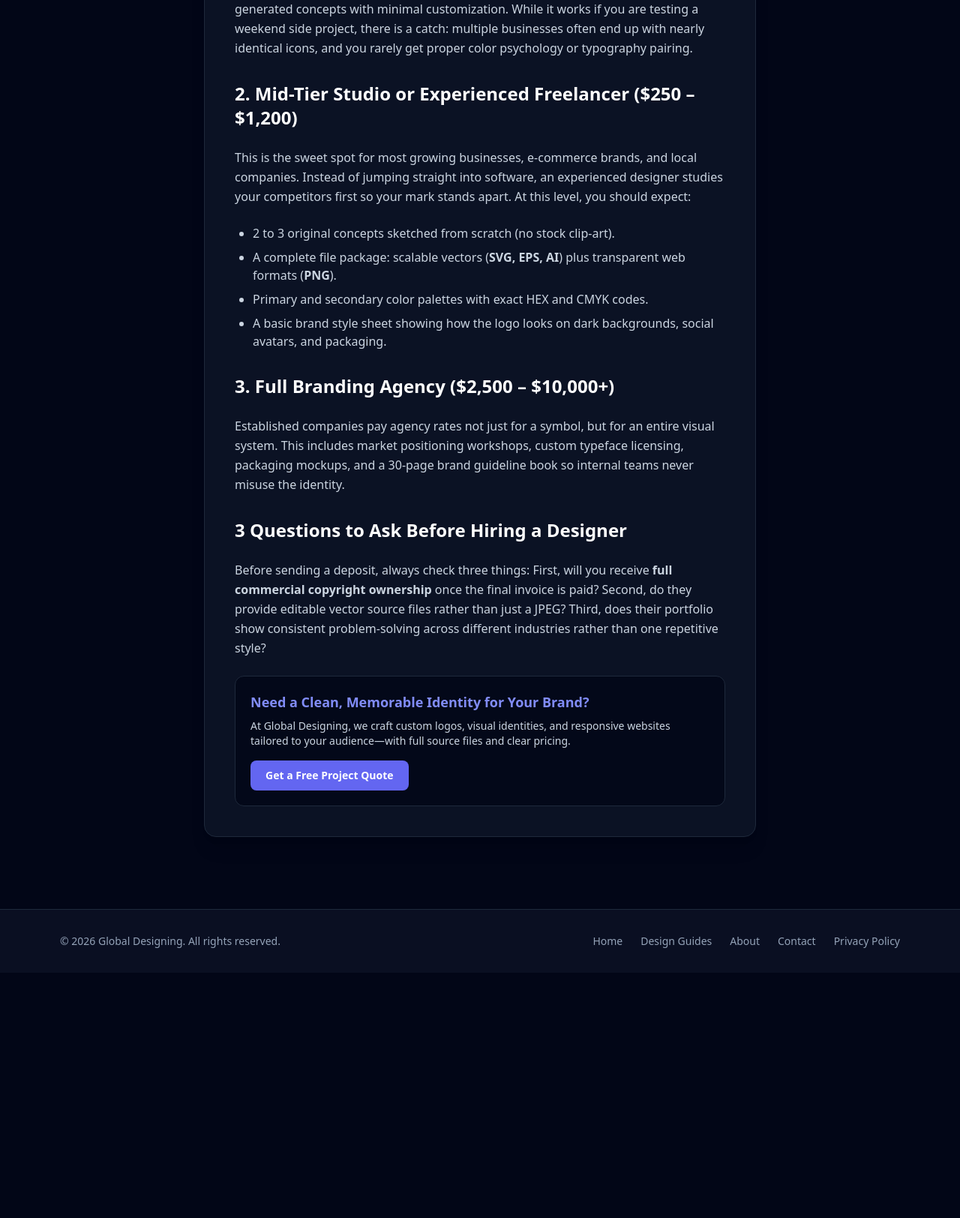
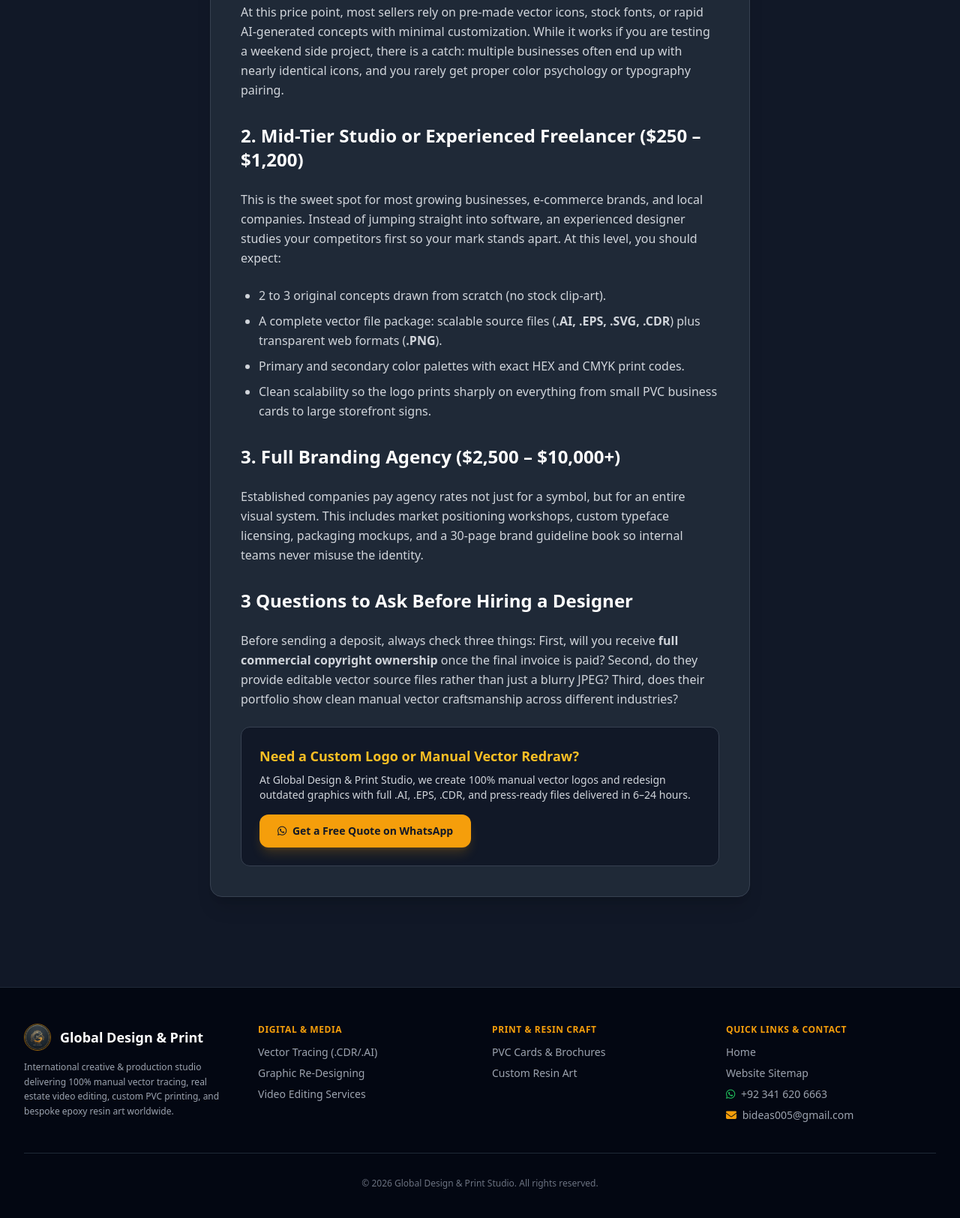
Before and after one commit to bideas005-sys/global-design-studio, a plain HTML site: page logo-design-cost.html in a window 1280 px wide. Shown: the part 752-2376 px from the top of the page at 75% size. Before the commit the page ends 2049 px from the top, so only its background shows below. Drawn offline with nearby package versions, Linux system fonts and the light colour scheme.

Commit message:
Update logo-design-cost.html

```diff
--- a/logo-design-cost.html
+++ b/logo-design-cost.html
@@ -1,40 +1,60 @@
 <!DOCTYPE html>
-<html lang="en">
+<html lang="en" class="scroll-smooth">
 <head>
-  <meta charset="UTF-8" />
-  <meta name="viewport" content="width=device-width, initial-scale=1.0" />
-  <title>How Much Does a Professional Logo Design Cost in 2026? — Global Designing</title>
-  <meta name="description" content="An honest breakdown of professional logo design pricing in 2026. Compare freelance, studio, and agency rates so you know what to pay for your brand identity." />
+    <!-- Google tag (gtag.js) -->
+    <script async src="https://www.googletagmanager.com/gtag/js?id=G-MR467LLGXV"></script>
+    <script>
+      window.dataLayer = window.dataLayer || [];
+      function gtag(){dataLayer.push(arguments);}
+      gtag('js', new Date());
+      gtag('config', 'G-MR467LLGXV');
+    </script>
+
+    <meta charset="UTF-8">
+    <meta name="viewport" content="width=device-width, initial-scale=1.0">
+    <title>How Much Does a Professional Logo Design Cost in 2026? | Global Design & Print Studio</title>
+    <link rel="icon" type="image/png" href="/logo.png">
+    <meta name="description" content="An honest breakdown of professional logo design pricing in 2026. Compare freelance, studio, and agency rates so you know what to pay for your brand identity.">
+    <meta name="robots" content="index, follow">
+    <link rel="canonical" href="https://global-design-studio-delta.vercel.app/logo-design-cost.html" />
+
     <script src="https://cdn.tailwindcss.com"></script>
+    <link rel="stylesheet" href="https://cdnjs.cloudflare.com/ajax/libs/font-awesome/6.4.0/css/all.min.css">
 </head>
-<body class="bg-slate-950 text-slate-100 min-h-screen flex flex-col font-sans">
+<body class="bg-gray-900 text-gray-100 font-sans leading-relaxed antialiased flex flex-col min-h-screen">
 
-  <!-- Header -->
-  <header class="border-b border-slate-800 bg-slate-900/90 sticky top-0 z-50 backdrop-blur">
-    <div class="max-w-6xl mx-auto px-4 py-4 flex flex-wrap items-center justify-between gap-4">
-      <a href="/" class="text-xl font-extrabold tracking-tight text-white">
-        Global<span class="text-indigo-400">Designing</span>
+    <!-- Unified Navigation Header -->
+    <header class="bg-gray-800/95 backdrop-blur-md border-b border-gray-700 sticky top-0 z-50">
+        <nav class="max-w-7xl mx-auto px-4 sm:px-6 lg:px-8 flex justify-between items-center h-20">
+            <a href="/" class="text-lg sm:text-xl font-extrabold tracking-tight text-white flex items-center gap-3">
+                <img src="/logo.png" alt="Global Design & Print Studio Logo" class="w-10 h-10 rounded-full object-cover border border-amber-500/60 shadow-md">
+                <span>Global Design & Print</span>
             </a>
-
-      <nav aria-label="Main Navigation" class="flex gap-6 text-sm text-slate-300">
-        <a href="/" class="hover:text-indigo-400 transition">Home</a>
-        <a href="blog.html" class="text-indigo-400 font-semibold transition">Blog</a>
-        <a href="about.html" class="hover:text-indigo-400 transition">About</a>
-        <a href="contact.html" class="hover:text-indigo-400 transition">Contact</a>
+            <div class="hidden md:flex items-center space-x-5 text-sm font-medium text-gray-300">
+                <a href="/" class="hover:text-amber-500 transition">Home</a>
+                <a href="/vector-tracing.html" class="hover:text-amber-500 transition">Vector Tracing</a>
+                <a href="/graphic-redesigning.html" class="hover:text-amber-500 transition">Graphic Re-Designing</a>
+                <a href="/video-editing.html" class="hover:text-amber-500 transition">Video Editing</a>
+                <a href="/custom-printing.html" class="hover:text-amber-500 transition">Printing</a>
+                <a href="/resin-art.html" class="hover:text-amber-500 transition">Resin Art</a>
+                <a href="/blog.html" class="text-amber-500 font-semibold transition">Blog</a>
+            </div>
+            <a href="https://wa.me/923416206663?text=Hello!%20I%20want%20a%20quote%20for%20my%20project." target="_blank" rel="noopener noreferrer" class="bg-amber-500 hover:bg-amber-600 text-gray-900 font-bold px-4 py-2.5 rounded-xl text-sm transition shadow-lg shadow-amber-500/20">
+                <i class="fa-brands fa-whatsapp mr-1 text-base"></i> Chat Now
+            </a>
         </nav>
-    </div>
     </header>
 
     <!-- Main Article -->
-  <main class="max-w-3xl mx-auto px-4 py-12 flex-grow w-full">
-    <article class="bg-slate-900/70 border border-slate-800 rounded-2xl p-6 md:p-10 shadow-xl space-y-6">
-      <div class="border-b border-slate-800 pb-6">
-        <a href="blog.html" class="text-xs font-semibold text-indigo-400 hover:underline">← Back to Design Guides</a>
-        <h1 class="text-3xl md:text-4xl font-extrabold text-white mt-3 leading-tight">
+    <main class="max-w-3xl mx-auto px-4 py-14 sm:px-6 flex-grow w-full">
+        <article class="bg-gray-800 border border-gray-700 rounded-2xl p-6 sm:p-10 shadow-xl space-y-6">
+            <div class="border-b border-gray-700 pb-6">
+                <a href="/blog.html" class="text-xs font-semibold text-amber-400 hover:underline">← Back to All Guides</a>
+                <h1 class="text-3xl sm:text-4xl font-extrabold text-white mt-3 leading-tight">
                     How Much Does a Professional Logo Design Actually Cost in 2026?
                 </h1>
-        <div class="flex flex-wrap items-center gap-4 text-xs text-slate-400 mt-4">
-          <span>By <strong>Global Designing Team</strong></span>
+                <div class="flex flex-wrap items-center gap-4 text-xs text-gray-400 mt-4">
+                    <span>By <strong class="text-gray-200">Global Design & Print Team</strong></span>
                     <span>•</span>
                     <span>Updated: November 19, 2026</span>
                     <span>•</span>
@@ -42,62 +62,101 @@
                 </div>
             </div>
 
-      <p class="text-slate-300 leading-relaxed">
+            <p class="text-gray-300 leading-relaxed">
                 If you ask ten different designers for a logo quote, you will likely get ten wildly different numbers—ranging from $30 on a quick marketplace to $5,000+ at a full-service studio. For a startup founder or small business owner, that price gap feels confusing. Why does one mark cost less than a dinner while another costs as much as a used car?
             </p>
 
-      <p class="text-slate-300 leading-relaxed">
+            <p class="text-gray-300 leading-relaxed">
                 The truth is, you are rarely just paying for a drawing. You are paying for research, originality, scalability, and the legal peace of mind that your brand won't look like a generic template. Here is a realistic breakdown of what each budget tier actually delivers.
             </p>
 
             <h2 class="text-2xl font-bold text-white pt-2">1. Budget Tier ($30 – $150): Quick Templates & Crowdsourcing</h2>
-      <p class="text-slate-300 leading-relaxed">
+            <p class="text-gray-300 leading-relaxed">
                 At this price point, most sellers rely on pre-made vector icons, stock fonts, or rapid AI-generated concepts with minimal customization. While it works if you are testing a weekend side project, there is a catch: multiple businesses often end up with nearly identical icons, and you rarely get proper color psychology or typography pairing.
             </p>
 
             <h2 class="text-2xl font-bold text-white pt-2">2. Mid-Tier Studio or Experienced Freelancer ($250 – $1,200)</h2>
-      <p class="text-slate-300 leading-relaxed">
+            <p class="text-gray-300 leading-relaxed">
                 This is the sweet spot for most growing businesses, e-commerce brands, and local companies. Instead of jumping straight into software, an experienced designer studies your competitors first so your mark stands apart. At this level, you should expect:
             </p>
-      <ul class="list-disc pl-6 text-slate-300 space-y-2">
-        <li>2 to 3 original concepts sketched from scratch (no stock clip-art).</li>
-        <li>A complete file package: scalable vectors (<strong>SVG, EPS, AI</strong>) plus transparent web formats (<strong>PNG</strong>).</li>
-        <li>Primary and secondary color palettes with exact HEX and CMYK codes.</li>
-        <li>A basic brand style sheet showing how the logo looks on dark backgrounds, social avatars, and packaging.</li>
+            <ul class="list-disc pl-6 text-gray-300 space-y-2">
+                <li>2 to 3 original concepts drawn from scratch (no stock clip-art).</li>
+                <li>A complete vector file package: scalable source files (<strong>.AI, .EPS, .SVG, .CDR</strong>) plus transparent web formats (<strong>.PNG</strong>).</li>
+                <li>Primary and secondary color palettes with exact HEX and CMYK print codes.</li>
+                <li>Clean scalability so the logo prints sharply on everything from small PVC business cards to large storefront signs.</li>
             </ul>
 
             <h2 class="text-2xl font-bold text-white pt-2">3. Full Branding Agency ($2,500 – $10,000+)</h2>
-      <p class="text-slate-300 leading-relaxed">
+            <p class="text-gray-300 leading-relaxed">
                 Established companies pay agency rates not just for a symbol, but for an entire visual system. This includes market positioning workshops, custom typeface licensing, packaging mockups, and a 30-page brand guideline book so internal teams never misuse the identity.
             </p>
 
             <h2 class="text-2xl font-bold text-white pt-2">3 Questions to Ask Before Hiring a Designer</h2>
-      <p class="text-slate-300 leading-relaxed">
-        Before sending a deposit, always check three things: First, will you receive <strong>full commercial copyright ownership</strong> once the final invoice is paid? Second, do they provide editable vector source files rather than just a JPEG? Third, does their portfolio show consistent problem-solving across different industries rather than one repetitive style?
+            <p class="text-gray-300 leading-relaxed">
+                Before sending a deposit, always check three things: First, will you receive <strong>full commercial copyright ownership</strong> once the final invoice is paid? Second, do they provide editable vector source files rather than just a blurry JPEG? Third, does their portfolio show clean manual vector craftsmanship across different industries?
             </p>
 
-      <div class="bg-slate-950/80 border border-slate-800 rounded-xl p-5 mt-6">
-        <h3 class="text-lg font-bold text-indigo-400 mb-2">Need a Clean, Memorable Identity for Your Brand?</h3>
-        <p class="text-sm text-slate-300 mb-4">
-          At Global Designing, we craft custom logos, visual identities, and responsive websites tailored to your audience—with full source files and clear pricing.
+            <div class="bg-gray-900 border border-gray-700 rounded-xl p-6 mt-6">
+                <h3 class="text-lg font-bold text-amber-400 mb-2">Need a Custom Logo or Manual Vector Redraw?</h3>
+                <p class="text-sm text-gray-300 mb-4">
+                    At Global Design & Print Studio, we create 100% manual vector logos and redesign outdated graphics with full .AI, .EPS, .CDR, and press-ready files delivered in 6–24 hours.
                 </p>
-        <a href="contact.html" class="inline-block bg-indigo-500 hover:bg-indigo-600 text-white text-sm font-semibold px-5 py-2.5 rounded-lg transition">
-          Get a Free Project Quote
+                <a href="https://wa.me/923416206663?text=Hi,%20I%20read%20your%20Logo%20Pricing%20Guide%20and%20need%20a%20quote." target="_blank" rel="noopener noreferrer" class="inline-block bg-amber-500 hover:bg-amber-600 text-gray-900 text-sm font-bold px-6 py-3 rounded-xl transition shadow-lg shadow-amber-500/20">
+                    <i class="fa-brands fa-whatsapp mr-1"></i> Get a Free Quote on WhatsApp
                 </a>
             </div>
         </article>
     </main>
 
-  <!-- Footer -->
-  <footer class="border-t border-slate-800 bg-slate-900/60 mt-12">
-    <div class="max-w-6xl mx-auto px-4 py-8 flex flex-col sm:flex-row items-center justify-between gap-4 text-sm text-slate-400">
-      <p>&copy; 2026 Global Designing. All rights reserved.</p>
-      <div class="flex flex-wrap gap-6">
-        <a href="/" class="hover:text-indigo-400 transition">Home</a>
-        <a href="blog.html" class="hover:text-indigo-400 transition">Design Guides</a>
-        <a href="about.html" class="hover:text-indigo-400 transition">About</a>
-        <a href="contact.html" class="hover:text-indigo-400 transition">Contact</a>
-        <a href="privacy-policy.html" class="hover:text-indigo-400 transition">Privacy Policy</a>
+    <!-- UNIFIED BOTTOM FOOTER & HTML SITEMAP -->
+    <footer class="bg-gray-950 border-t border-gray-800 mt-16 text-gray-400 text-sm">
+        <div class="max-w-7xl mx-auto px-4 sm:px-6 lg:px-8 py-12">
+            <div class="grid grid-cols-1 sm:grid-cols-2 lg:grid-cols-4 gap-8 pb-10 border-b border-gray-800">
+                <!-- Column 1 -->
+                <div>
+                    <a href="/" class="text-lg font-extrabold text-white flex items-center gap-3 mb-3">
+                        <img src="/logo.png" alt="Global Design & Print Studio" class="w-9 h-9 rounded-full object-cover border border-amber-500/60">
+                        <span>Global Design & Print</span>
+                    </a>
+                    <p class="text-xs text-gray-400 leading-relaxed">
+                        International creative & production studio delivering 100% manual vector tracing, real estate video editing, custom PVC printing, and bespoke epoxy resin art worldwide.
+                    </p>
+                </div>
+
+                <!-- Column 2 -->
+                <div>
+                    <h3 class="text-amber-500 font-bold mb-3 uppercase tracking-wider text-xs">Digital & Media</h3>
+                    <ul class="space-y-2">
+                        <li><a href="/vector-tracing.html" class="hover:text-white transition">Vector Tracing (.CDR/.AI)</a></li>
+                        <li><a href="/graphic-redesigning.html" class="hover:text-white transition">Graphic Re-Designing</a></li>
+                        <li><a href="/video-editing.html" class="hover:text-white transition">Video Editing Services</a></li>
+                    </ul>
+                </div>
+
+                <!-- Column 3 -->
+                <div>
+                    <h3 class="text-amber-500 font-bold mb-3 uppercase tracking-wider text-xs">Print & Resin Craft</h3>
+                    <ul class="space-y-2">
+                        <li><a href="/custom-printing.html" class="hover:text-white transition">PVC Cards & Brochures</a></li>
+                        <li><a href="/resin-art.html" class="hover:text-white transition">Custom Resin Art</a></li>
+                    </ul>
+                </div>
+
+                <!-- Column 4 -->
+                <div>
+                    <h3 class="text-amber-500 font-bold mb-3 uppercase tracking-wider text-xs">Quick Links & Contact</h3>
+                    <ul class="space-y-2">
+                        <li><a href="/" class="hover:text-white transition">Home</a></li>
+                        <li><a href="/sitemap.xml" class="hover:text-white transition">Website Sitemap</a></li>
+                        <li><a href="https://wa.me/923416206663" target="_blank" rel="noopener noreferrer" class="hover:text-white transition"><i class="fa-brands fa-whatsapp text-green-500 mr-1"></i> +92 341 620 6663</a></li>
+                        <li><a href="mailto:bideas005@gmail.com" class="hover:text-white transition"><i class="fa-solid fa-envelope text-amber-500 mr-1"></i> bideas005@gmail.com</a></li>
+                    </ul>
+                </div>
+            </div>
+
+            <!-- Copyright Line -->
+            <div class="pt-8 text-center text-xs text-gray-500">
+                © 2026 Global Design & Print Studio. All rights reserved.
             </div>
         </div>
     </footer>
```
Lines whose indentation alone changed are shown as unchanged.
